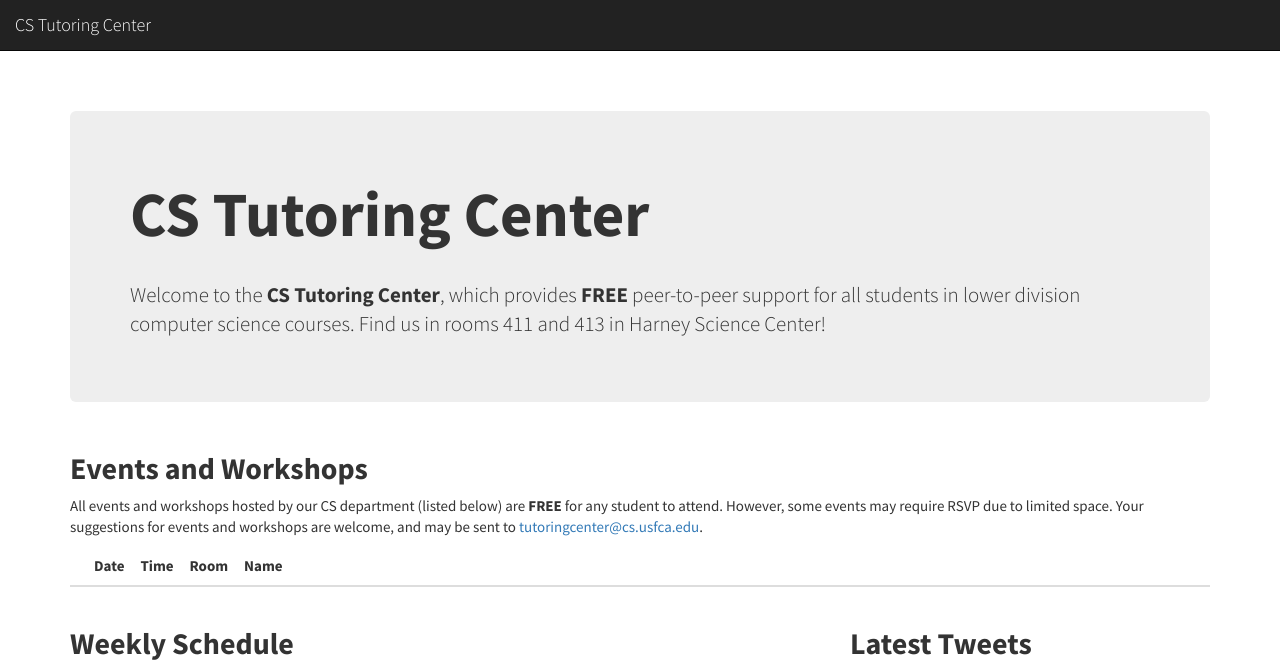
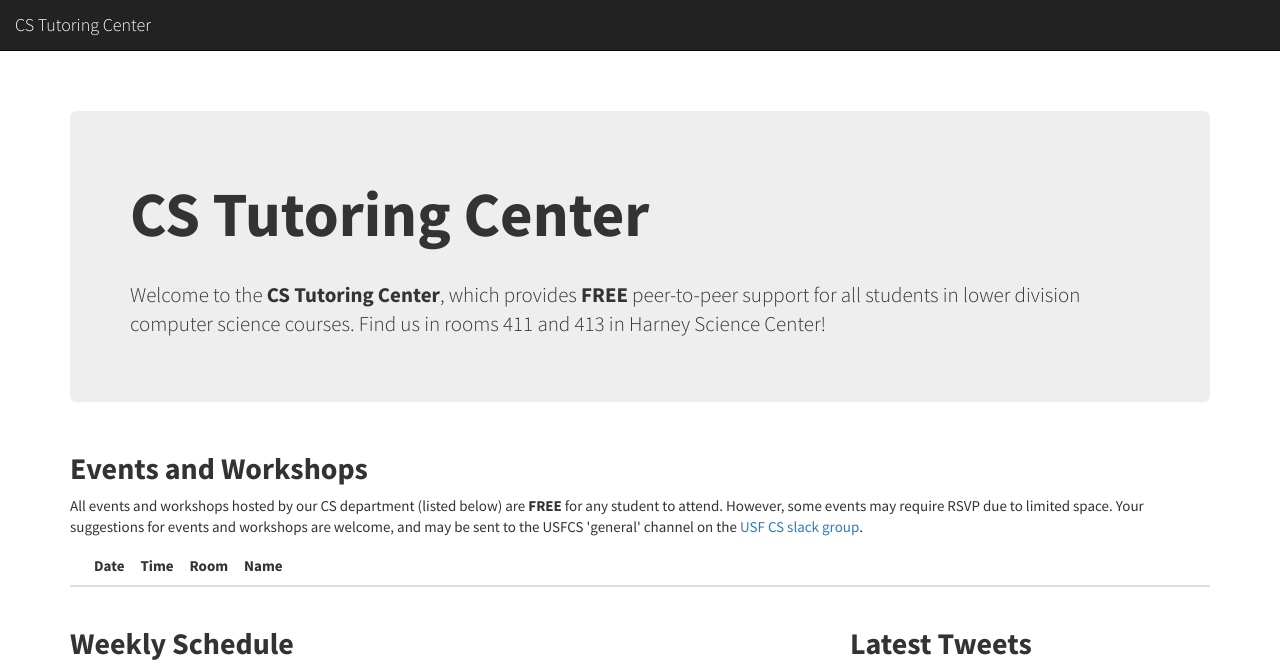
Before and after one commit to CSTutors/CSTutors.github.io, a Jekyll site: the page built from index.html, in a window 1280 px wide. Shown: the top 670 px of the page. Built offline with Jekyll 4.4.1, drawn with Linux system fonts in a browser that asks for light colours; nearby versions of some CDN libraries; comment, search, counter and statistics services are not loaded; grey boxes are pictures that could not be loaded.

Commit message:
Added slack info
Added a link to the usfcs slack group

```diff
--- a/index.html
+++ b/index.html
@@ -28,7 +28,7 @@
 
         <h2>Events and Workshops</h2>
 
-        <p>All events and workshops hosted by our CS department (listed below) are <strong>FREE</strong> for any student to attend. However, some events may require RSVP due to limited space. Your suggestions for events and workshops are welcome, and may be sent to <a href="mailto:tutoringcenter.cs.usfca.edu">tutoringcenter@cs.usfca.edu</a>.</p>
+        <p>All events and workshops hosted by our CS department (listed below) are <strong>FREE</strong> for any student to attend. However, some events may require RSVP due to limited space. Your suggestions for events and workshops are welcome, and may be sent to the USFCS 'general' channel on the <a href="https://usfcs.slack.com/">USF CS slack group</a>.</p>
 
         <table class="table table-hover" style="width: 100%;">
             <thead>
```
